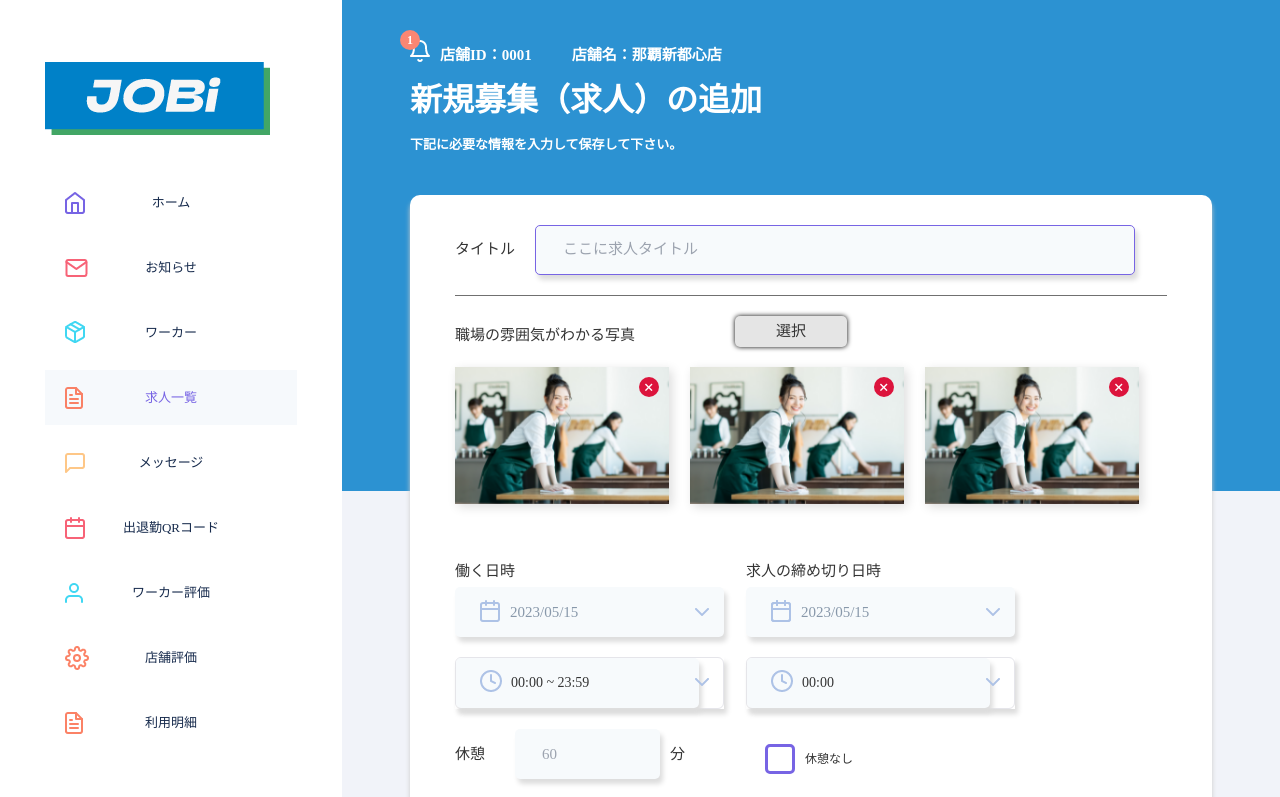
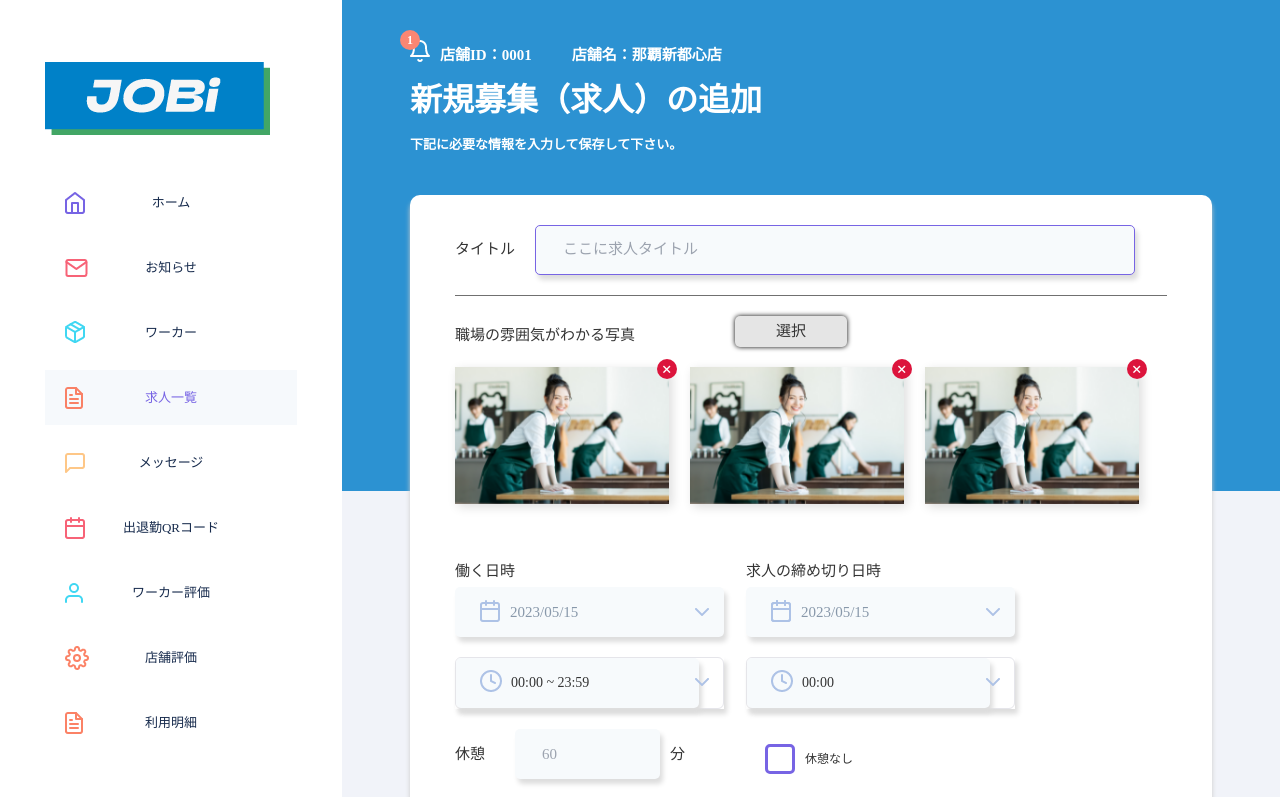
Before and after one commit to Doraemon730/JOBi_Frontend, a React (Vite) app: page /hiringnew in a window 1280 px wide. Shown: the top 797 px of the page. Built offline with nearby package versions, Linux system fonts and the light colour scheme.

Commit message:
image delete btn modify, if conform remove and resposive

```diff
--- a/src/pages/business/HiringNewPage.jsx
+++ b/src/pages/business/HiringNewPage.jsx
@@ -12,6 +12,7 @@ export default function BusinessHiringNewPage() {
     const [startDate, setStartDate] = useState(new Date());
     const [endDate, setEndDate] = useState(new Date());
     const [conform, setConform] = useState(false);
+    const array3 = [1, 2, 3];
     const clickConform = () => {
         setConform(true);
     }
@@ -51,18 +52,14 @@ export default function BusinessHiringNewPage() {
                         <div className="btn-select-img btn-gray w-[112px] h-[31px] sp:mt-[10px]">選択</div>
                     </div>
                     <div className="w-full flex mt-[20px] db:block">
-                        <div className="box-img">
-                            <img src='/src/img/photo-worker.png' alt="" className='db:w-full db:mb-[20px]' />
-                            <div className="btn-del-img">+</div>
-                        </div>
-                        <div className="box-img">
-                            <img src='/src/img/photo-worker.png' alt="" className='db:w-full db:mb-[20px]' />
-                            <div className="btn-del-img">+</div>
-                        </div>
-                        <div className="box-img">
-                            <img src='/src/img/photo-worker.png' alt="" className='db:w-full db:mb-[20px]' />
-                            <div className="btn-del-img">+</div>
-                        </div>
+                        {
+                            array3.map(i =>
+                                <div className="box-img w-[30%] db:w-full">
+                                    <img src='/src/img/photo-worker.png' alt="" className='db:w-full db:mb-[20px]' />
+                                    <div className="btn-del-img">+</div>
+                                </div>
+                            )
+                        }
                     </div>
                     <div className="flex mt-[56px] sp:block">
                         <div className="relative mr-[22px] sp:mr-0">
--- a/src/pages/business/index.css
+++ b/src/pages/business/index.css
@@ -128,7 +128,6 @@
 }
 
 .bhn .box-img {
-    width: 30%;
     box-shadow: 3px 3px 10px #ddd;
     margin-right: 3%;
     position: relative;
@@ -142,8 +141,8 @@
     width: 20px;
     height: 20px;
     position: absolute;
-    top: 10px;
-    right: 10px;
+    top: -8px;
+    right: -8px;
     rotate: 45deg;
     background-color:crimson;
     color: white;
@@ -374,9 +373,10 @@
 .bhn-conform .btn-select-img,
 .bhn-conform .box-btn,
 .bhn-conform .select::before,
-.bhn-conform .select::after
+.bhn-conform .select::after,
+.bhn-conform .btn-del-img
 {
-    display: none;
+    display: none !important;
 }
 
 
```
